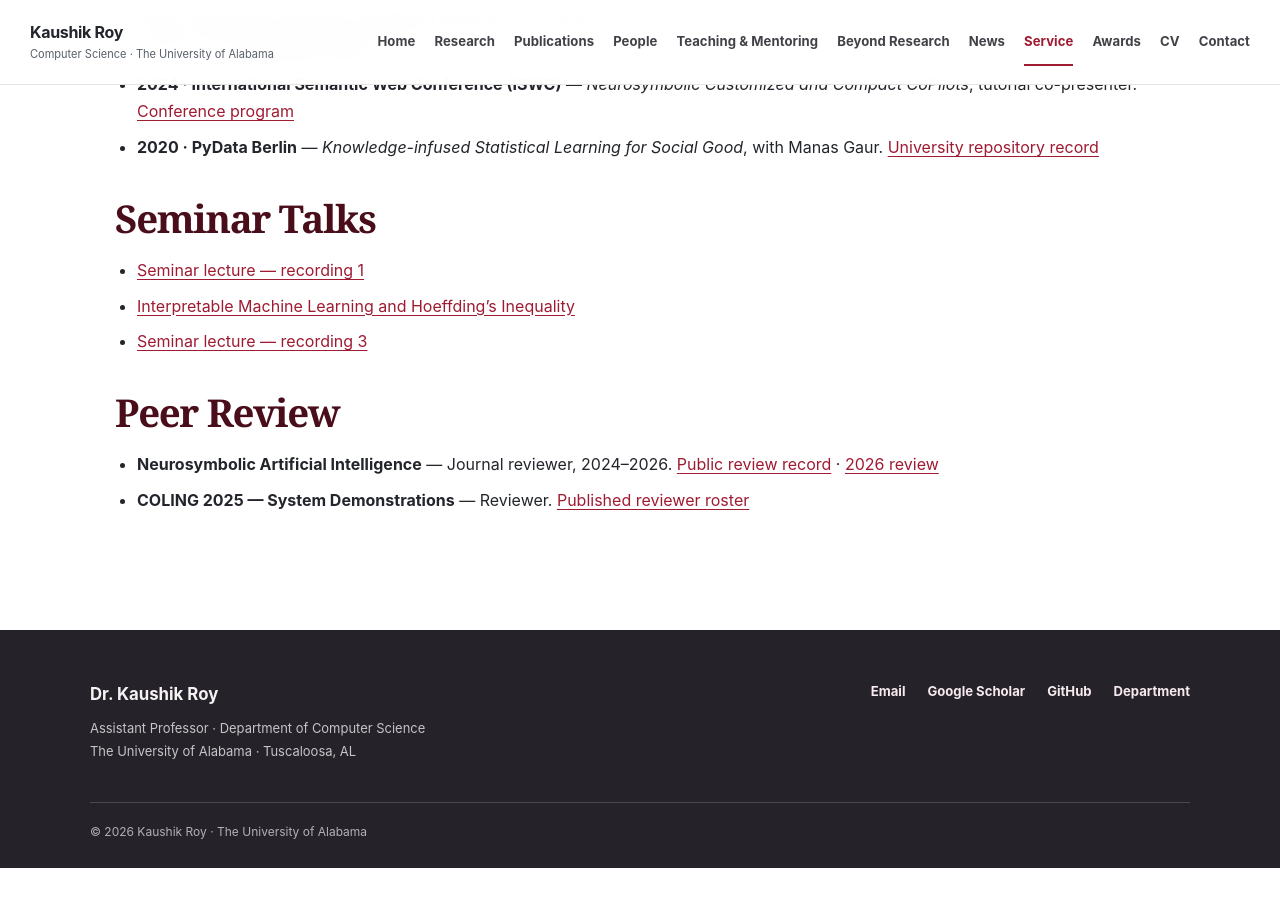
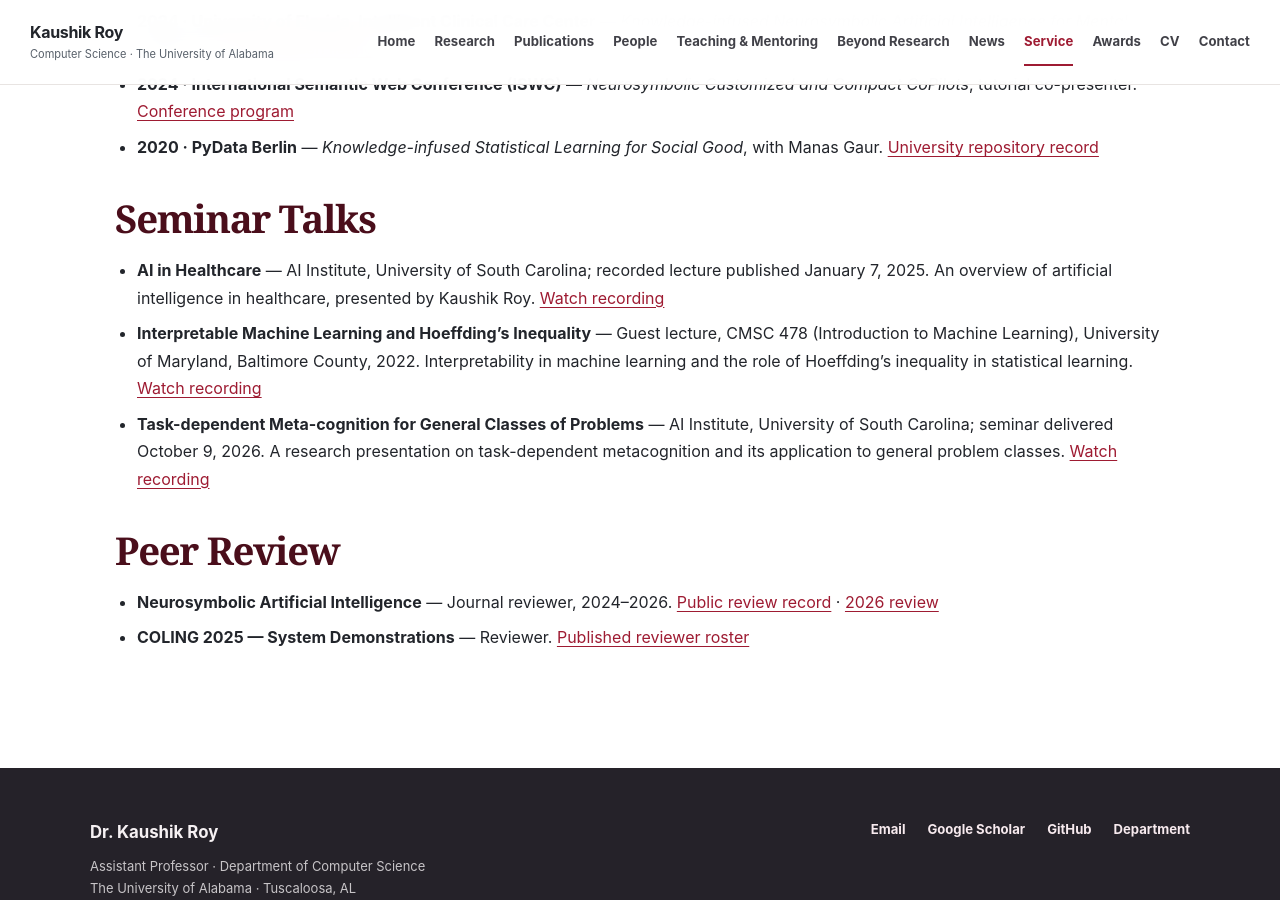
Before and after one commit to kauroy1994/home, a Jekyll site: the page built from _pages/service.md, in a window 1280 px wide and 900 px high, scrolled down 1330 px. Built offline with Jekyll 4.4.1, drawn with Linux system fonts in a browser that asks for light colours; before the commit the page ends 2198 px from its top, so only the background shows below that.

Commit message:
Replace seminar placeholders with verified video titles, dates and concise descriptions

```diff
--- a/_pages/service.md
+++ b/_pages/service.md
@@ -35,9 +35,9 @@ lede: "Journal editorships, event organization, program committees, peer review,
 
 ## Seminar Talks
 
-- [Seminar lecture — recording 1](https://youtu.be/ms373MD1Hps)
-- [Interpretable Machine Learning and Hoeffding's Inequality](https://youtu.be/0oCELvPrkMk)
-- [Seminar lecture — recording 3](https://youtu.be/MC7jiLmDzu0)
+- **AI in Healthcare** — AI Institute, University of South Carolina; recorded lecture published January 7, 2025. An overview of artificial intelligence in healthcare, presented by Kaushik Roy. [Watch recording](https://youtu.be/ms373MD1Hps)
+- **Interpretable Machine Learning and Hoeffding's Inequality** — Guest lecture, CMSC 478 (Introduction to Machine Learning), University of Maryland, Baltimore County, 2022. Interpretability in machine learning and the role of Hoeffding's inequality in statistical learning. [Watch recording](https://youtu.be/0oCELvPrkMk)
+- **Task-dependent Meta-cognition for General Classes of Problems** — AI Institute, University of South Carolina; seminar delivered October 9, 2026. A research presentation on task-dependent metacognition and its application to general problem classes. [Watch recording](https://youtu.be/MC7jiLmDzu0)
 
 ## Peer Review
 
```
